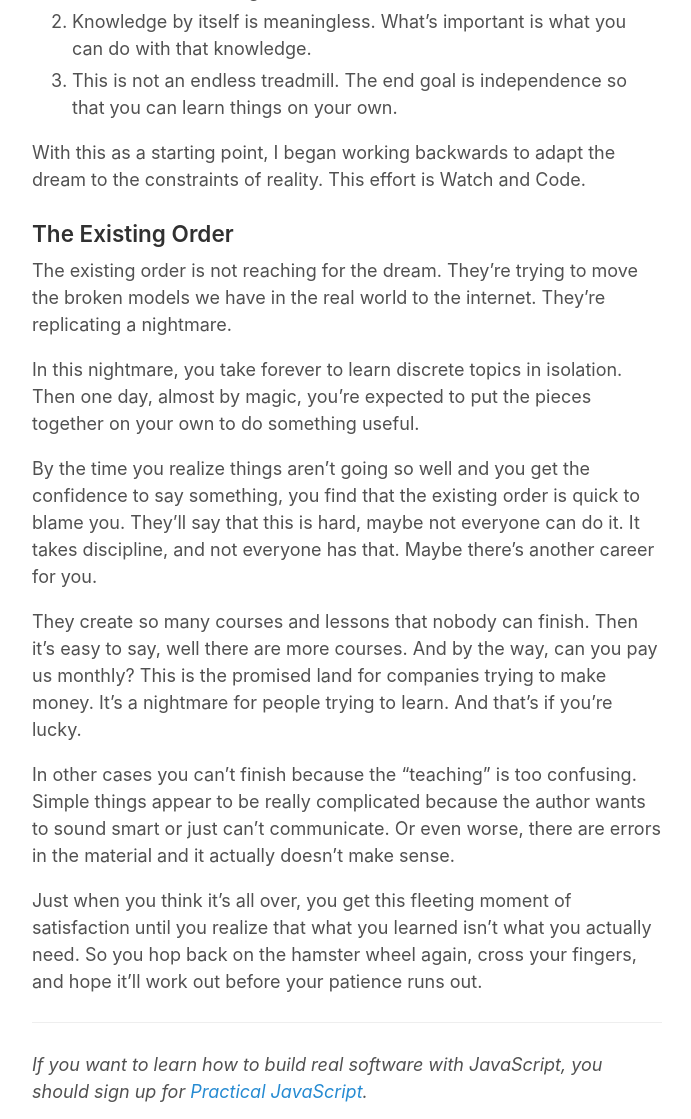
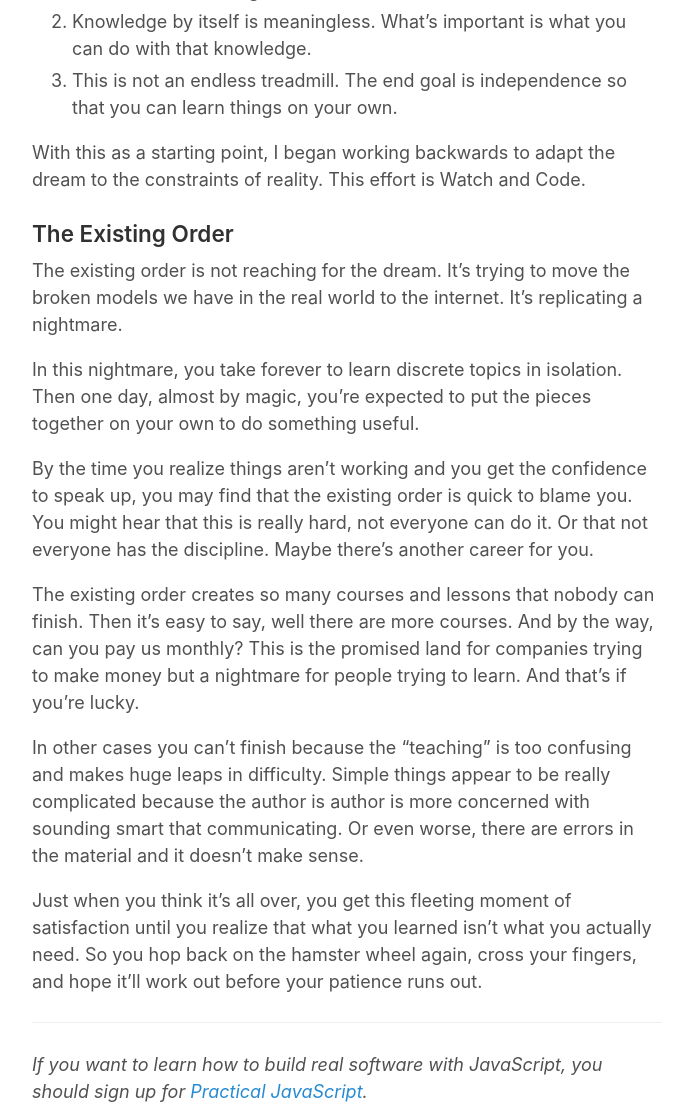
Before and after one commit to hoojaoh/blog.watchandcode.com, a Jekyll site: the page built from _posts/2016-04-27-the-dream.md, in a window 1280 px wide and 1400 px high, scrolled down 1325 px, cut to the strip 0-1119 px from the top of the window. Shown: the whole strip, without its empty margins (293-984 px from the left). Built offline with Jekyll 4.4.1, drawn with Linux system fonts in a browser that asks for light colours; comment, search, counter and statistics services are not loaded.

Commit message:
Small changes.

```diff
--- a/_posts/2016-04-27-the-dream.md
+++ b/_posts/2016-04-27-the-dream.md
@@ -29,15 +29,15 @@ reality. This effort is Watch and Code.
 
 ### The Existing Order
 
-The existing order is not reaching for the dream. They're trying to move the broken models we have in the real world to the internet. They're replicating a nightmare.
+The existing order is not reaching for the dream. It's trying to move the broken models we have in the real world to the internet. It's replicating a nightmare.
 
 In this nightmare, you take forever to learn discrete topics in isolation. Then one day, almost by magic, you're expected to put the pieces together on your own to do something useful.
 
-By the time you realize things aren't going so well and you get the confidence to say something, you find that the existing order is quick to blame you. They'll say that this is hard, maybe not everyone can do it. It takes discipline, and not everyone has that. Maybe there's another career for you.
+By the time you realize things aren't working and you get the confidence to speak up, you may find that the existing order is quick to blame you. You might hear that this is really hard, not everyone can do it. Or that not everyone has the discipline. Maybe there's another career for you.
 
-They create so many courses and lessons that nobody can finish. Then it's easy to say, well there are more courses. And by the way, can you pay us monthly? This is the promised land for companies trying to make money. It's a nightmare for people trying to learn. And that's if you're lucky.
+The existing order creates so many courses and lessons that nobody can finish. Then it's easy to say, well there are more courses. And by the way, can you pay us monthly? This is the promised land for companies trying to make money but a nightmare for people trying to learn. And that's if you're lucky.
 
-In other cases you can't finish because the "teaching" is too confusing. Simple things appear to be really complicated because the author wants to sound smart or just can't communicate. Or even worse, there are errors in the material and it actually doesn't make sense.
+In other cases you can't finish because the "teaching" is too confusing and makes huge leaps in difficulty. Simple things appear to be really complicated because the author is author is more concerned with sounding smart that communicating. Or even worse, there are errors in the material and it doesn't make sense.
 
 Just when you think it's all over, you get this fleeting moment of satisfaction until you realize that what you learned isn't what you actually need. So you hop back on the hamster wheel again, cross your fingers, and hope it'll work out before your patience runs out.
 
```
